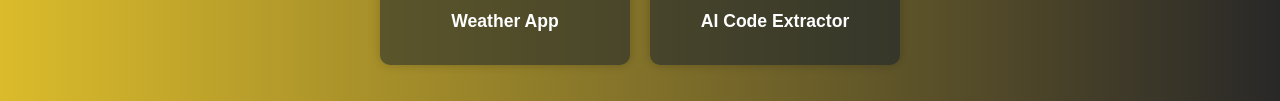
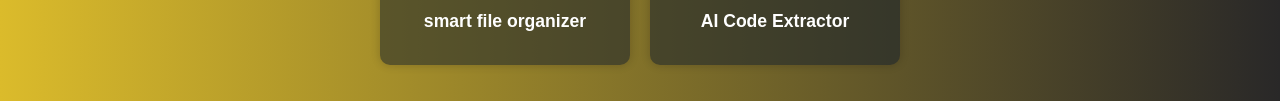
Before and after one commit to jayose147/my-webpa, a plain HTML site: page index.html in a window 1280 px wide. Shown: the part 600-701 px from the top of the page. Drawn offline with Linux system fonts and the light colour scheme.

Commit message:
Update index.html

```diff
--- a/index.html
+++ b/index.html
@@ -149,7 +149,7 @@
   <section id="projects">
     <div class="project-card">
       <img src="static/projects/project1.jpg" alt="Project 1" />
-      <h3>Weather App</h3>
+      <h3>smart file organizer</h3>
     </div>
 
     <div class="project-card">
```
